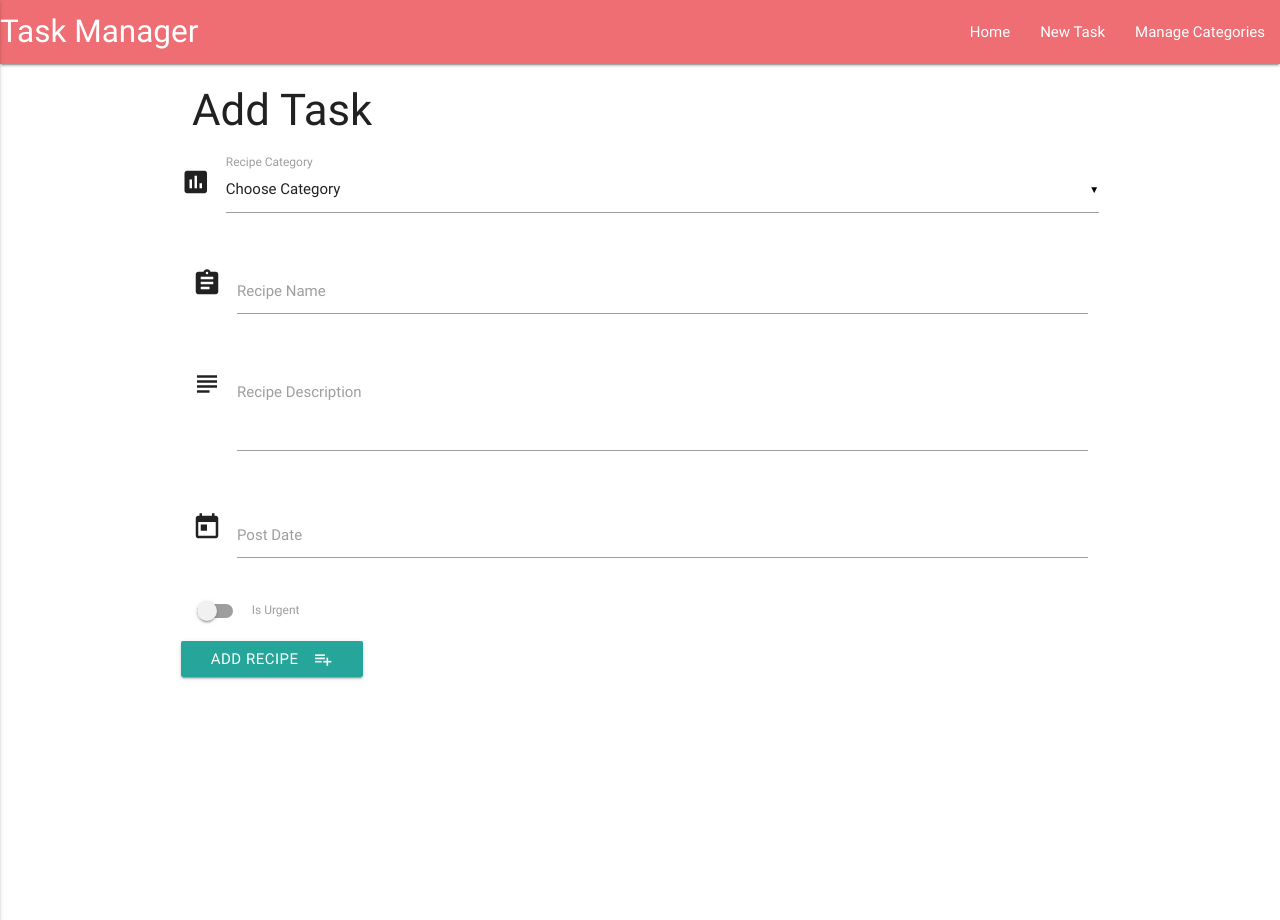
After one commit to jayab2010/cookbook, a Flask app: page /add_task in a window 1280 px wide. The commit adds this page. Run offline with Flask 2, Linux system fonts and the light colour scheme; data that the repository does not hold is empty; some libraries are stand-ins or nearby versions.

Commit message:
added base.html

```diff
--- a/app.py
+++ b/app.py
@@ -9,11 +9,90 @@ app.config["MONGO_URI"] = "mongodb://root:r00tUser@myfirstcluster-shard-00-00.w5
 
 mongo = PyMongo(app)
 
-
 @app.route('/')
 @app.route('/get_tasks')
 def get_tasks():
-    return render_template("tasks.html", tasks=mongo.db.tasks.find())
+    return render_template("tasks.html",
+                           tasks=mongo.db.tasks.find())
+
+
+@app.route('/add_task')
+def add_task():
+    return render_template('addtask.html',
+                           categories=mongo.db.categories.find())
+
+
+@app.route('/insert_task', methods=['POST'])
+def insert_task():
+    tasks =  mongo.db.tasks
+    tasks.insert_one(request.form.to_dict())
+    return redirect(url_for('get_tasks'))
+
+
+@app.route('/edit_task/<task_id>')
+def edit_task(task_id):
+    the_task =  mongo.db.tasks.find_one({"_id": ObjectId(task_id)})
+    all_categories =  mongo.db.categories.find()
+    return render_template('edittask.html', task=the_task,
+                           categories=all_categories)
+
+
+@app.route('/update_task/<task_id>', methods=["POST"])
+def update_task(task_id):
+    tasks = mongo.db.tasks
+    tasks.update( {'_id': ObjectId(task_id)},
+    {
+        'task_name':request.form.get('task_name'),
+        'category_name':request.form.get('category_name'),
+        'task_description': request.form.get('task_description'),
+        'due_date': request.form.get('due_date'),
+        'is_urgent':request.form.get('is_urgent')
+    })
+    return redirect(url_for('get_tasks'))
+
+
+@app.route('/delete_task/<task_id>')
+def delete_task(task_id):
+    mongo.db.tasks.remove({'_id': ObjectId(task_id)})
+    return redirect(url_for('get_tasks'))
+
+
+@app.route('/get_categories')
+def get_categories():
+    return render_template('categories.html',
+                           categories=mongo.db.categories.find())
+
+
+@app.route('/delete_category/<category_id>')
+def delete_category(category_id):
+    mongo.db.categories.remove({'_id': ObjectId(category_id)})
+    return redirect(url_for('get_categories'))
+
+
+@app.route('/edit_category/<category_id>')
+def edit_category(category_id):
+    return render_template('editcategory.html',
+    category=mongo.db.categories.find_one({'_id': ObjectId(category_id)}))
+
+
+@app.route('/update_category/<category_id>', methods=['POST'])
+def update_category(category_id):
+    mongo.db.categories.update(
+        {'_id': ObjectId(category_id)},
+        {'category_name': request.form.get('category_name')})
+    return redirect(url_for('get_categories'))
+
+
+@app.route('/insert_category', methods=['POST'])
+def insert_category():
+    category_doc = {'category_name': request.form.get('category_name')}
+    mongo.db.categories.insert_one(category_doc)
+    return redirect(url_for('get_categories'))
+
+
+@app.route('/add_category')
+def add_category():
+    return render_template('addcategory.html')
 
 
 if __name__ == '__main__':
--- /dev/null
+++ b/static/css/style.css
@@ -0,0 +1,11 @@
+.btn_small {
+    height: 24px;
+    width: 60px;
+    line-height: 24px;
+    margin: 5px 5px;
+    padding: 0 0.5em;
+}
+
+.task_header {
+    margin-top: 5px;
+}
--- /dev/null
+++ b/templates/addtask.html
@@ -0,0 +1,55 @@
+{% extends 'base.html' %} {% block content %}
+<h3>Add Task</h3>
+<div class="row">
+    <form action="{{ url_for('insert_task') }}" method="POST"  class="col s12">
+        <div class="row">
+            <div class="row">
+                <div class="input-field col s12">
+                    <i class="material-icons prefix">poll</i>
+                    <select id="category" name="category_name">
+                  <option value="" disabled selected>Choose Category</option>
+                  {% for cat in categories %}
+                      <option value="{{cat.category_name}}">{{cat.category_name}}</option>
+                  {% endfor %}
+                </select>
+                    <label>Recipe Category</label>
+                </div>
+            </div>
+            <div class="input-field col s12">
+                <i class="material-icons prefix">assignment</i>
+                <input id="recipe_name" name="recipe_name" type="text">
+                <label for="icon_prefix">Recipe Name</label>
+            </div>
+        </div>
+        <div class="row">
+            <div class="input-field col s12">
+                <i class="material-icons prefix">subject</i>
+                <textarea name="recipe_description" id="recipe_description" class="materialize-textarea"></textarea>
+                <label for="icon_telephone">Recipe Description</label>
+            </div>
+        </div>
+        <div class="row">
+            <div id ="matfix" class="input-field col s12">
+                <i class="material-icons prefix">today</i>
+                <input id="post_date" name="post_date" type="text" class="datepicker">
+                <label for="icon_prefix">Post Date</label>
+            </div>
+        </div>
+        <div class="row">
+            <div class="switch">
+                <label>
+                  <input id="is_urgent" name="is_urgent" type="checkbox">
+                  <span class="lever"></span>
+                  Is Urgent
+                </label>
+            </div>
+        </div>
+        <div class="row">
+            <button class="btn waves-effect waves-light" type="submit" name="action">Add Recipe
+                <i class="material-icons right">playlist_add</i>
+             </button>
+        </div>
+    </form>
+</div>
+
+{% endblock %}
--- /dev/null
+++ b/templates/base.html
@@ -0,0 +1,52 @@
+<!DOCTYPE html>
+<html>
+
+<head>
+    <link href="https://fonts.googleapis.com/icon?family=Material+Icons" rel="stylesheet">
+    <link rel="stylesheet" href="https://cdnjs.cloudflare.com/ajax/libs/materialize/0.100.2/css/materialize.min.css">
+    <link rel="stylesheet" href="{{url_for('static', filename='css/style.css')}}" type="text/css" />
+</head>
+
+<body>
+    <header>
+        <nav>
+            <div class="nav-wrapper">
+                <a href="{{url_for('get_tasks')}}" class="brand-logo">Task Manager</a>
+                <a href="#" data-activates="mobile-demo" class="button-collapse"><i class="material-icons">menu</i></a>
+                <ul id="nav-mobile" class="right hide-on-med-and-down">
+                    <li><a href="{{url_for('get_tasks')}}">Home</a></li>
+                    <li><a href="{{url_for('add_task')}}">New Task</a></li>
+                    <li><a href="{{url_for('get_categories')}}">Manage Categories</a></li>
+                </ul>
+                <ul class="side-nav" id="mobile-demo">
+                    <li><a href="{{url_for('get_tasks')}}">Home</a></li>
+                    <li><a href="{{url_for('add_task')}}">New Task</a></li>
+                    <li><a href="{{url_for('get_categories')}}">Manage Categories</a></li>
+                </ul>
+            </div>
+        </nav>
+    </header>
+    <div class="container">
+        {% block content %} {% endblock %}
+    </div>
+    <script src="https://cdnjs.cloudflare.com/ajax/libs/jquery/3.2.1/jquery.min.js"></script>
+    <script src="https://cdnjs.cloudflare.com/ajax/libs/materialize/0.100.2/js/materialize.min.js"></script>
+    <script type="text/javascript">
+        $(document).ready(function() {
+            $('.collapsible').collapsible();
+            $('select').material_select();
+            $(".button-collapse").sideNav();
+        });
+
+        $('.datepicker').pickadate({
+            selectMonths: true, // Creates a dropdown to control month
+            selectYears: 15, // Creates a dropdown of 15 years to control year,
+            today: 'Today',
+            clear: 'Clear',
+            close: 'Ok',
+            closeOnSelect: false // Close upon selecting a date,
+        });
+    </script>
+</body>
+
+</html>
```
Also changed, not shown: templates/addcategory.html (added, +19 -0 lines), templates/categories.html (added, +27 -0 lines), templates/editcategory.html (added, +24 -0 lines), templates/edittask.html (added, +72 -0 lines), templates/tasks.html (+25 -11 lines).
